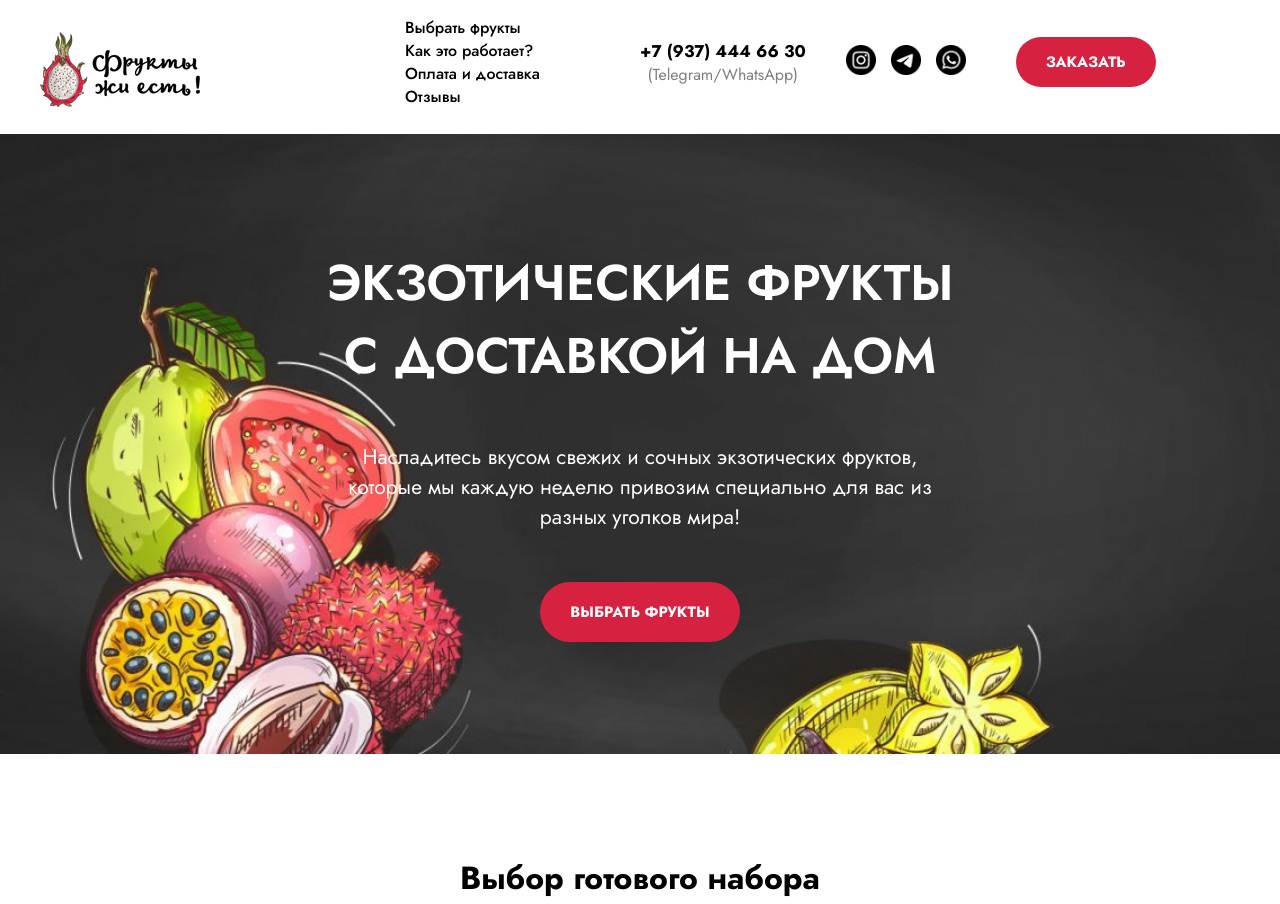
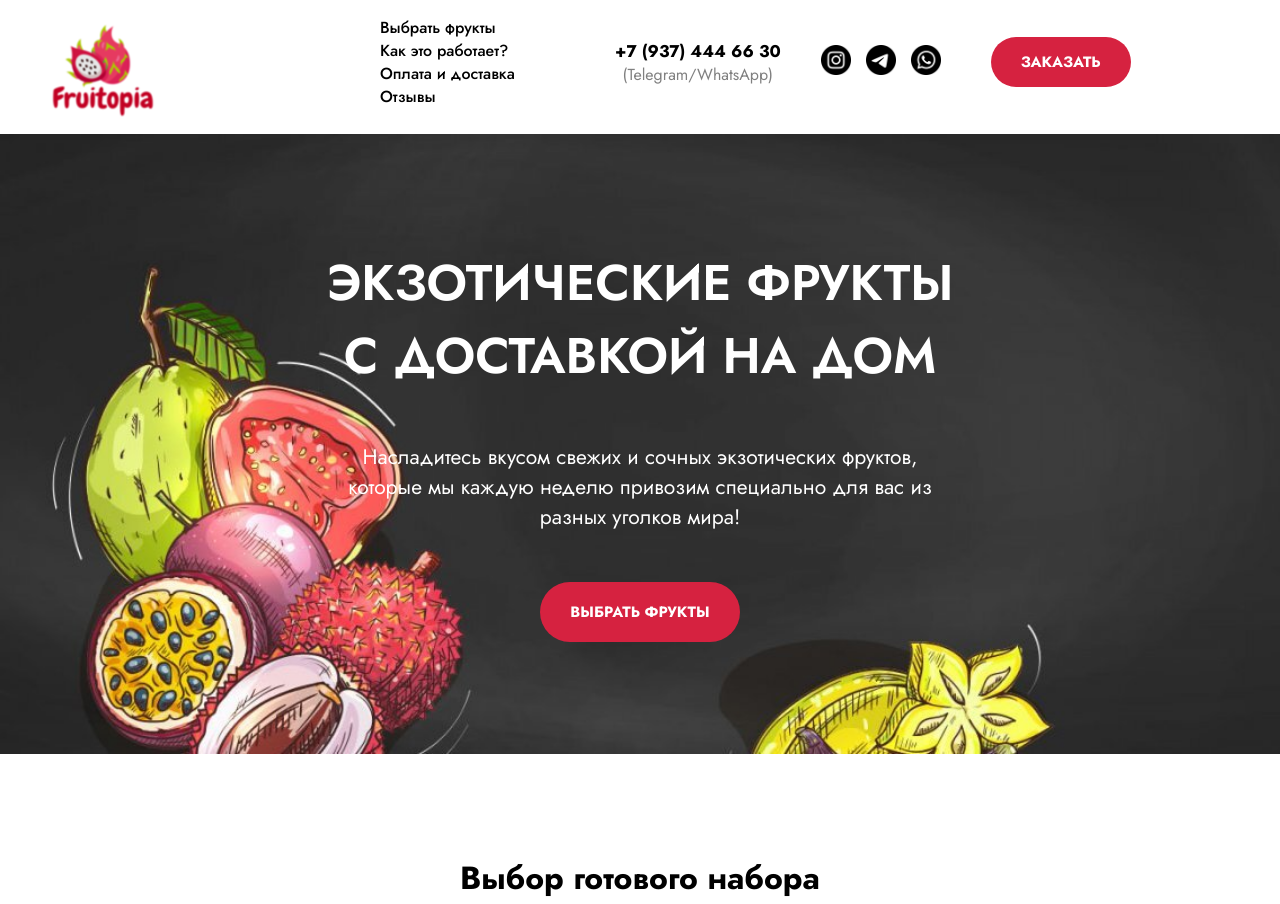
Before and after one commit to DanilSubbotin/WebsiteFriuts, a plain HTML site: page index.html in a window 1280 px wide. Shown: the top 904 px of the page. Drawn offline with Linux system fonts and the light colour scheme.

Commit message:
Add files via upload
поменял логотип магазина и его название

```diff
--- a/index.html
+++ b/index.html
@@ -4,7 +4,7 @@
 <head>
 	<meta charset="utf-8">
 	<meta name="viewport" content="width=device-width, initial-scale=1">
-	<title>"Фрукты жи есть!": Экзотические фрукты</title>
+	<title>"Fruitopia": Экзотические фрукты</title>
 	<link rel="stylesheet" type="text/css" href="style.css">
 	<link rel="icon" type="image/png" href="img\dragonfruit.png">
 	<link href="https://fonts.googleapis.com/css2?family=Jost:ital,wght@0,100..900;1,100..900&display=swap"
@@ -14,7 +14,7 @@
 <body>
 	<div class="container">
 		<div class="title">
-			<img class="dragonfruitphoto" src="img\logo.png">
+			<img class="dragonfruitphoto" src="img\sitelogo.png">
 			<div class="sections">
 				<ul>
 					<li><a href="#fruits">Выбрать фрукты</a></li>
@@ -181,7 +181,7 @@
 			<img class="phone" src="img\phone.jpg">
 		</div>
 		<div class="link"> <a href="#fruits"><button class="selection_fruits2">ВЫБРАТЬ ФРУКТЫ</button></a> </div>
-		<div class="separation" >
+		<div class="separation">
 			<div class="line"></div>
 		</div>
 		<h1>Отзывы наших клиентов</h1>
@@ -249,16 +249,16 @@
 		const pupit = document.querySelector('.pupit');
 
 		write_review.addEventListener('click', () => {
-            pupit.showModal()
+			pupit.showModal()
 		})
 
 		closeModal.addEventListener('click', () => {
-            pupit.close()
+			pupit.close()
 		})
 
 		pupit.addEventListener('click', (e) => {
-            console.log(e.target)
-			if(e.target === pupit) pupit.close()
+			console.log(e.target)
+			if (e.target === pupit) pupit.close()
 		})
 	</script>
 </body>
```
Also changed, not shown: img/dragon-fruit.png (added), img/sitelogo.png (added).
